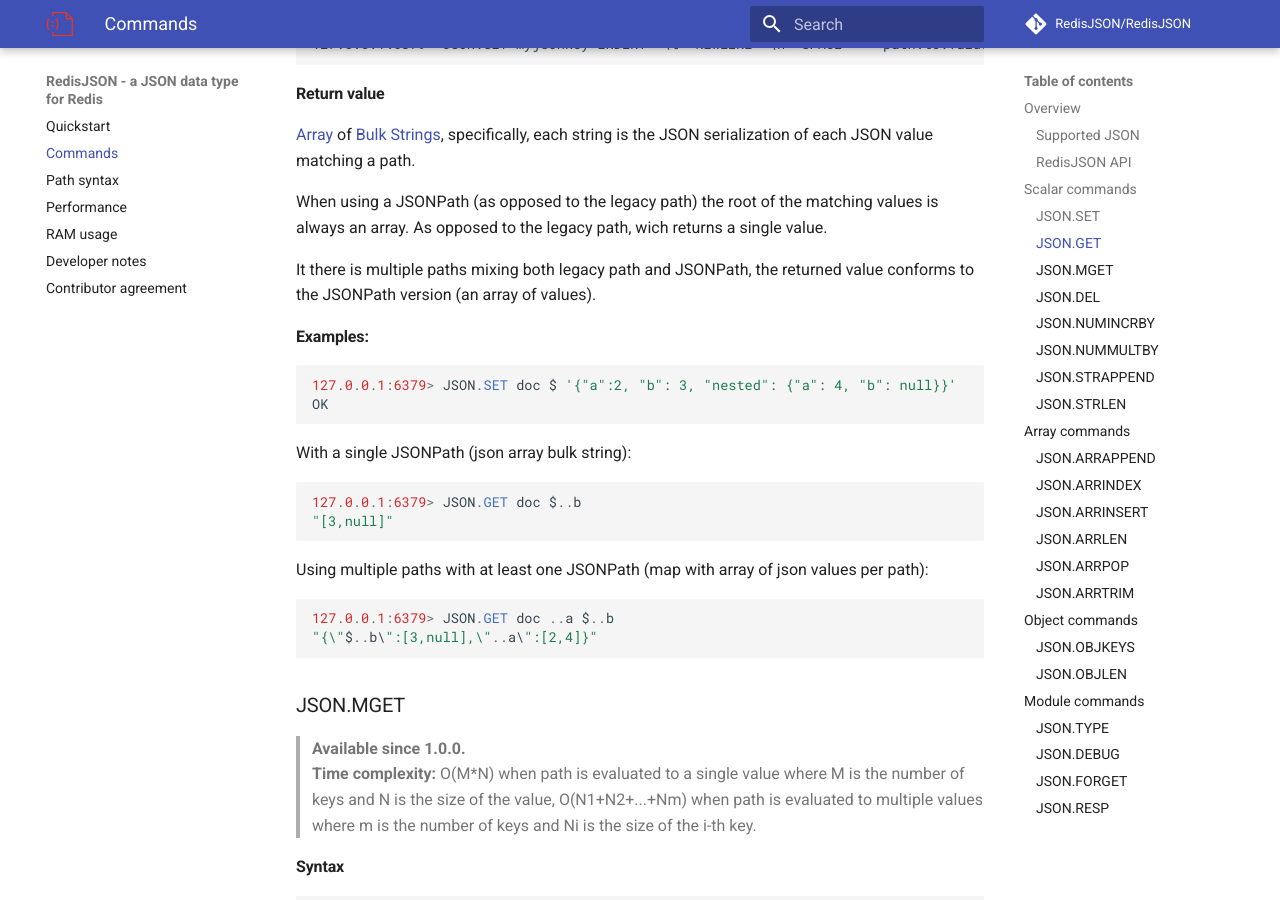
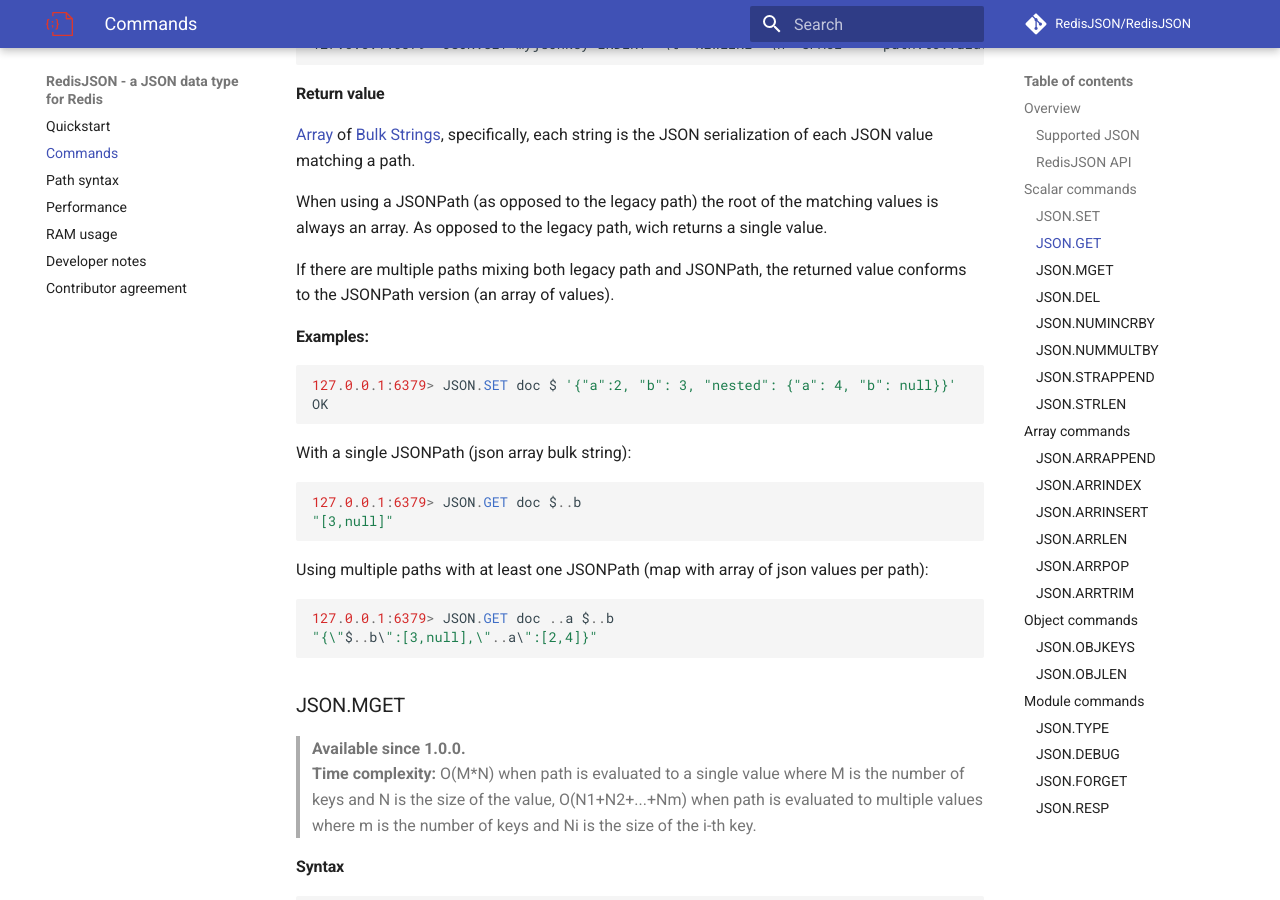
Before and after one commit to RedisJSON/RedisJSON, an MkDocs documentation site: the page built from docs/commands.md, in a window 1280 px wide and 900 px high, scrolled down 2291 px. Built offline with MkDocs 1.6.1 and Material for MkDocs 9.7.7, drawn with Linux system fonts in a browser that asks for light colours; comment, search, counter and statistics services are not loaded.

Commit message:
Update docs/commands.md
Co-authored-by: Omer Shadmi <76992134+oshadmi@users.noreply.github.com>

```diff
--- a/docs/commands.md
+++ b/docs/commands.md
@@ -95,7 +95,7 @@ Pretty-formatted JSON is producible with `redis-cli` by following this example:
 
 When using a JSONPath (as opposed to the legacy path) the root of the matching values is always an array. As opposed to the legacy path, wich returns a single value.
 
-It there is multiple paths mixing both legacy path and JSONPath, the returned value conforms to the JSONPath version (an array of values).
+If there are multiple paths mixing both legacy path and JSONPath, the returned value conforms to the JSONPath version (an array of values).
 
 #### Examples:
 
```
